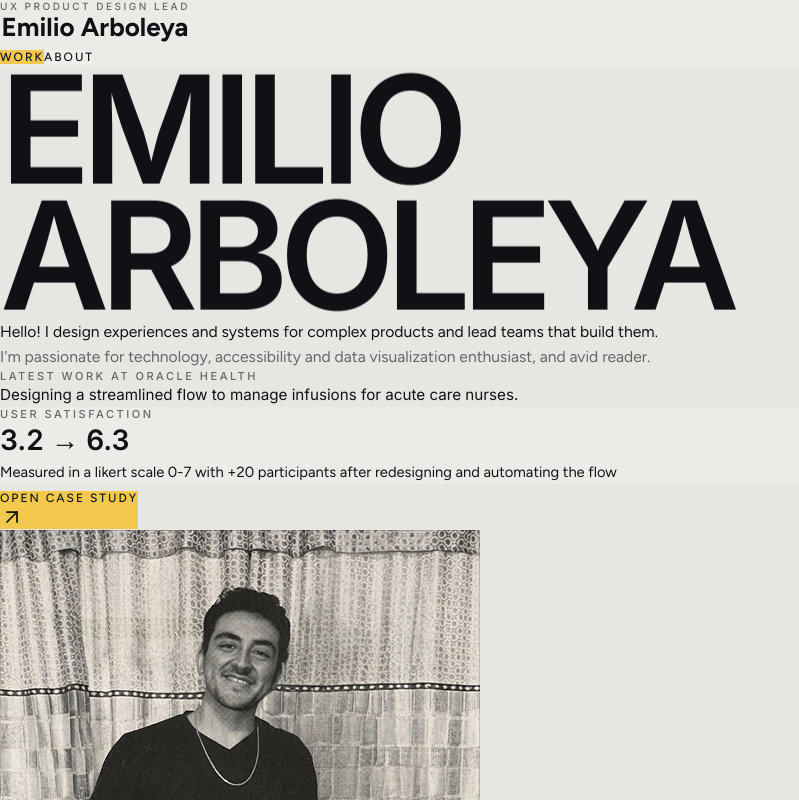
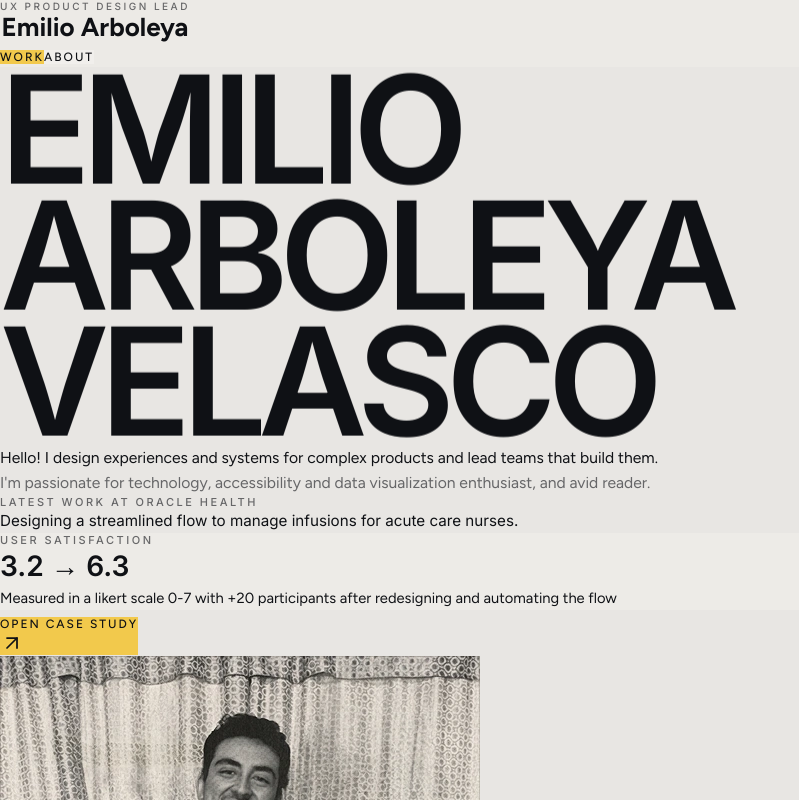
Before and after one commit to tricktrap-design/portfolio, a React (Vite) app: page / in a window 1280 px wide. Shown: the top 800 px of the page, without its empty margins (0-799 px from the left). Built offline with nearby package versions, Linux system fonts and the light colour scheme.

Commit message:
Updating name test

```diff
--- a/src/content/portfolioContent.ts
+++ b/src/content/portfolioContent.ts
@@ -31,7 +31,7 @@ const publicAsset = (path: string) =>
 export const homePageData = {
   hero: {
     portraitUrl: publicAsset("assets/home-hero-portrait.webp"),
-    nameLines: ["Emilio", "Arboleya"],
+    nameLines: ["Emilio", "Arboleya", "Velasco"],
     intro:
       "Hello! I design experiences and systems for complex products and lead teams that build them.",
     detailSegments: [
```
